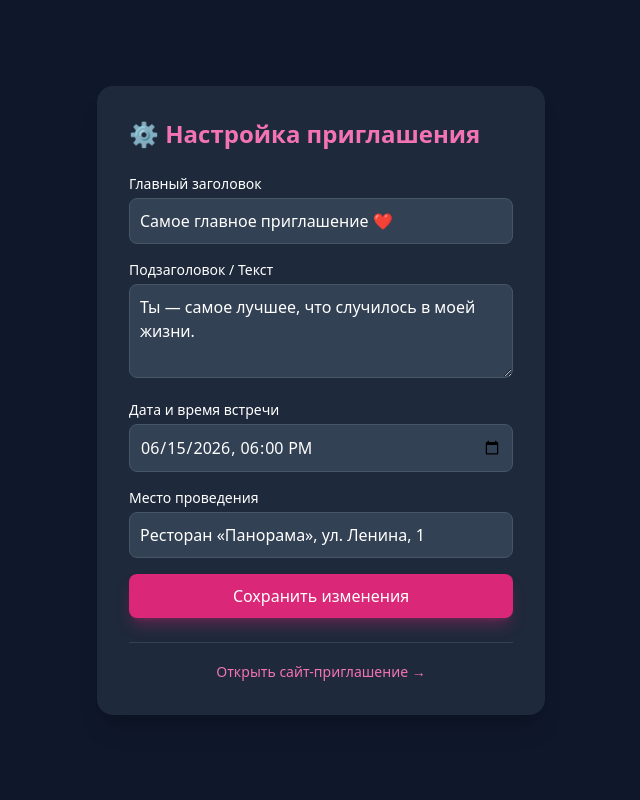
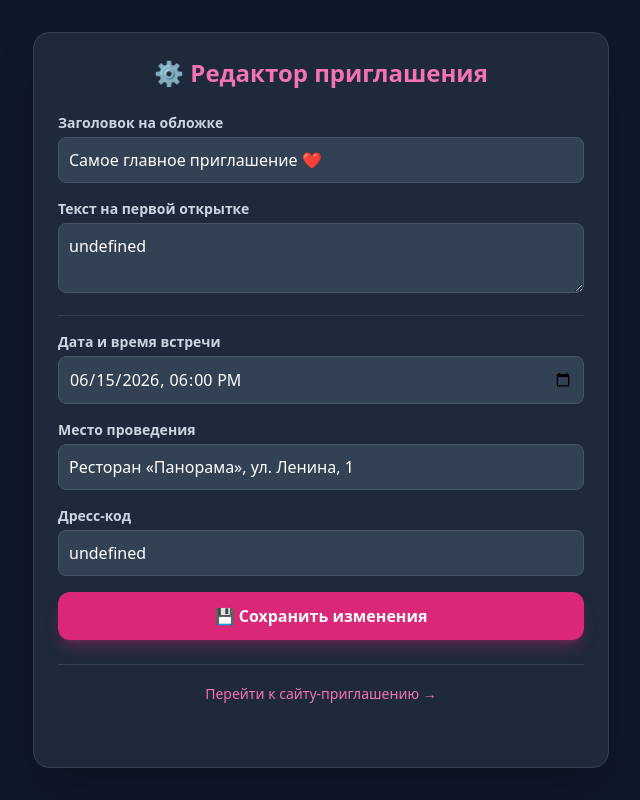
Before and after one commit to corvusonelove-arch/lovendsex, a plain HTML site: page admin.html in a window 1280 px wide. Shown: the whole page, without its empty margins (319-959 px from the left). Drawn offline with nearby package versions, Linux system fonts and the light colour scheme.

Commit message:
Update admin.html

```diff
--- a/admin.html
+++ b/admin.html
@@ -3,66 +3,74 @@
 <head>
     <meta charset="UTF-8">
     <meta name="viewport" content="width=device-width, initial-scale=1.0">
-    <title>Панель управления приглашением</title>
+    <title>Панель управления</title>
     <script src="https://cdn.tailwindcss.com"></script>
 </head>
-<body class="bg-slate-900 text-white min-h-screen flex items-center justify-center p-4">
-    <div class="bg-slate-800 p-8 rounded-2xl shadow-xl w-full max-w-md">
-        <h1 class="text-2xl font-bold mb-6 text-pink-400">⚙️ Настройка приглашения</h1>
+<body class="bg-slate-900 text-slate-100 min-h-screen py-8 px-4 flex justify-center">
+    <div class="w-full max-w-xl bg-slate-800 rounded-2xl p-6 shadow-2xl border border-slate-700">
+        <h1 class="text-2xl font-bold text-pink-400 mb-6 text-center">⚙️ Редактор приглашения</h1>
 
         <form id="admin-form" class="space-y-4">
             <div>
-                <label class="block text-sm font-medium mb-1">Главный заголовок</label>
-                <input type="text" id="title" class="w-full bg-slate-700 border border-slate-600 rounded-lg p-2.5 text-white focus:outline-none focus:border-pink-500">
+                <label class="block text-sm font-semibold mb-1 text-slate-300">Заголовок на обложке</label>
+                <input type="text" id="title" class="w-full bg-slate-700 border border-slate-600 rounded-lg p-2.5 text-white focus:ring-2 focus:ring-pink-500 outline-none">
             </div>
 
             <div>
-                <label class="block text-sm font-medium mb-1">Подзаголовок / Текст</label>
-                <textarea id="subtitle" rows="3" class="w-full bg-slate-700 border border-slate-600 rounded-lg p-2.5 text-white focus:outline-none focus:border-pink-500"></textarea>
+                <label class="block text-sm font-semibold mb-1 text-slate-300">Текст на первой открытке</label>
+                <textarea id="introText" rows="2" class="w-full bg-slate-700 border border-slate-600 rounded-lg p-2.5 text-white focus:ring-2 focus:ring-pink-500 outline-none"></textarea>
+            </div>
+
+            <div class="border-t border-slate-700 pt-4">
+                <label class="block text-sm font-semibold mb-1 text-slate-300">Дата и время встречи</label>
+                <input type="datetime-local" id="date" class="w-full bg-slate-700 border border-slate-600 rounded-lg p-2.5 text-white focus:ring-2 focus:ring-pink-500 outline-none">
             </div>
 
             <div>
-                <label class="block text-sm font-medium mb-1">Дата и время встречи</label>
-                <input type="datetime-local" id="date" class="w-full bg-slate-700 border border-slate-600 rounded-lg p-2.5 text-white focus:outline-none focus:border-pink-500">
+                <label class="block text-sm font-semibold mb-1 text-slate-300">Место проведения</label>
+                <input type="text" id="location" class="w-full bg-slate-700 border border-slate-600 rounded-lg p-2.5 text-white focus:ring-2 focus:ring-pink-500 outline-none">
             </div>
 
             <div>
-                <label class="block text-sm font-medium mb-1">Место проведения</label>
-                <input type="text" id="location" class="w-full bg-slate-700 border border-slate-600 rounded-lg p-2.5 text-white focus:outline-none focus:border-pink-500">
+                <label class="block text-sm font-semibold mb-1 text-slate-300">Дресс-код</label>
+                <input type="text" id="dressCode" class="w-full bg-slate-700 border border-slate-600 rounded-lg p-2.5 text-white focus:ring-2 focus:ring-pink-500 outline-none">
             </div>
 
-            <button type="submit" class="w-full bg-pink-600 hover:bg-pink-500 text-white font-medium py-2.5 rounded-lg transition-all shadow-lg shadow-pink-600/30">
-                Сохранить изменения
+            <button type="submit" class="w-full bg-pink-600 hover:bg-pink-500 text-white font-bold py-3 rounded-xl transition-all shadow-lg shadow-pink-600/30 mt-6">
+                💾 Сохранить изменения
             </button>
         </form>
 
-        <div id="status" class="mt-4 text-center text-sm text-green-400 hidden">Сохранено успешно! ✨</div>
+        <div id="status" class="mt-4 text-center font-medium text-emerald-400 hidden">
+            ✨ Настройки успешно сохранены!
+        </div>
 
         <div class="mt-6 pt-4 border-t border-slate-700 text-center">
-            <a href="index.html" target="_blank" class="text-pink-400 hover:underline text-sm">Открыть сайт-приглашение →</a>
+            <a href="index.html" target="_blank" class="text-pink-400 hover:underline text-sm font-medium">
+                Перейти к сайту-приглашению →
+            </a>
         </div>
     </div>
 
     <script src="config.js"></script>
     <script>
-        // Заполняем форму текущими данными при загрузке
         const config = getConfig();
         document.getElementById('title').value = config.title;
-        document.getElementById('subtitle').value = config.subtitle;
+        document.getElementById('introText').value = config.introText;
         document.getElementById('date').value = config.date;
         document.getElementById('location').value = config.location;
+        document.getElementById('dressCode').value = config.dressCode;
 
-        // Сохранение при отправке формы
         document.getElementById('admin-form').addEventListener('submit', (e) => {
             e.preventDefault();
-
             const newConfig = {
+                ...config,
                 title: document.getElementById('title').value,
-                subtitle: document.getElementById('subtitle').value,
+                introText: document.getElementById('introText').value,
                 date: document.getElementById('date').value,
-                location: document.getElementById('location').value
+                location: document.getElementById('location').value,
+                dressCode: document.getElementById('dressCode').value
             };
-
             localStorage.setItem('inviteConfig', JSON.stringify(newConfig));
 
             const status = document.getElementById('status');
```
